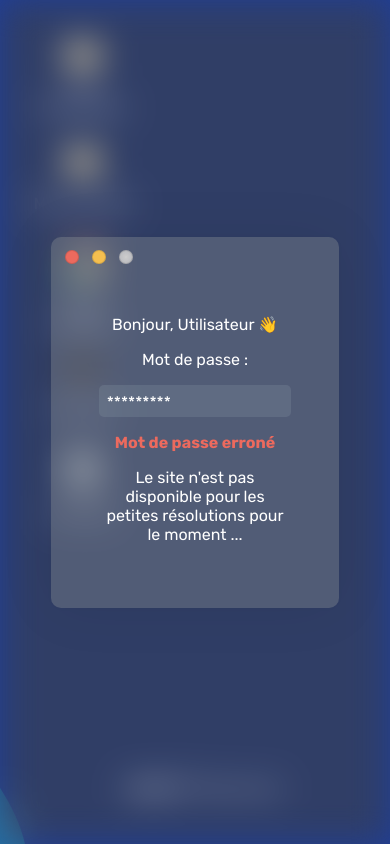
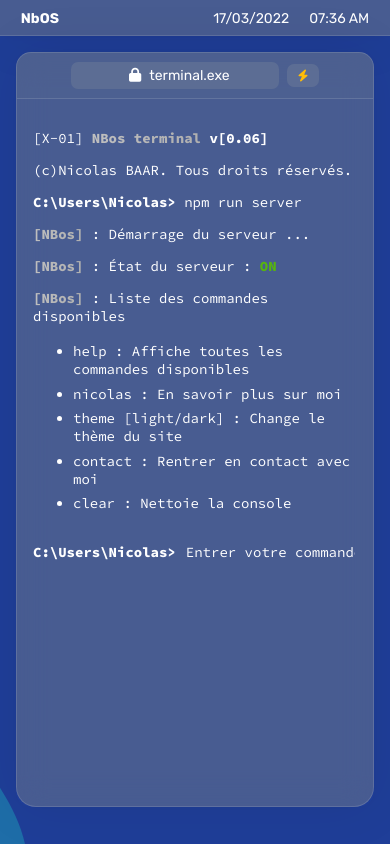
Before and after one commit to NicolasMB3/NicolasBAAR_1P_09012022, a website: page index.html in a window 390 px wide. Drawn offline with nearby package versions, Linux system fonts and the light colour scheme.

Commit message:
First update about responsive :tada:

```diff
--- a/assets/sass/main.scss
+++ b/assets/sass/main.scss
@@ -64,7 +64,7 @@ body {
 .grid-icons {
    padding: 2rem 0 0 2rem;
    width: 100%;
-   height: 100%;
+   height: 85vh;
 }
 
 .icons {
@@ -121,12 +121,31 @@ a {
    color: #57B40F;
 }
 
+.colorNbos {
+   font-weight: bold;
+   background: #bfbfbf; /* fallback for old browsers */
+   background: -webkit-linear-gradient(to right, #bfbfbf, #afafaf); /* Chrome 10-25, Safari 5.1-6 */
+   background: linear-gradient(to right, #bfbfbf, #afafaf); /* W3C, IE 10+/ Edge, Firefox 16+, Chrome 26+, Opera 12+, Safari 7+ */
+   -webkit-background-clip: text;
+   background-clip: text;
+   color: transparent;
+}
+
 #header-request {
    @include step1( 6px, white );
    border-radius: 5px;
-   margin: 1.5rem 2rem 0.5rem 2rem;
+   margin: 1rem 2rem 0.5rem 2rem;
    padding: 1rem;
-   width: 40%;
+   width: auto;
+   position: relative;
+   p {
+      text-align: center;
+   }
+   .custom-side-right {
+      position: absolute;
+      right: 20px;
+      top: 10px;
+   }
 }
 
 .fa-file-contract, .fa-signature, .fa-building, .fa-mobile-screen-button, .fa-paper-plane, .fa-discord {
@@ -213,101 +232,55 @@ main {
    height: 92vh;
 }
 
-//
-// Link (and contact text) with random sentences(?)
-//
-footer {
-   display: flex;
-   flex-direction: column;
-   align-items: center;
-   margin-left: 1rem;
-   font-size: 14px;
-   @include text;
-   p {
-      margin-top: 3px;
+@media (max-width: 576px) {
+   ul#list-header > li {
+      &:nth-child(2) {
+         display: none;
+      }
+      &:nth-child(3) {
+         display: none;
+      }
    }
-   i {
-      margin-left: 0.3rem;
+   #title-right ul > li {
+      &:nth-child(1) {
+         display: none;
+      }
+      &:nth-child(2) {
+         display: none;
+      }
+   }
+   main {
+      height: auto;
+   }
+   body {
+      height: 100%;
+   }
+   #container-contact, #container-file, #notification-area {
+      display: none;
+   }
+   .absolute {
+      position: relative;
+   }
+   .container {
+      margin: 1rem;
+      .terminal  {
+         width: auto;
+         height: 80vh;
+      }
+   }
+   .grid-icons {
+      display: none;
+   }
+   .container .terminal-header {
+      justify-content: center;
+      .button-management {
+         display: none;
+      }
+      .button-switch {
+         margin-right: 0;
+      }
+      .research-bar {
+         width: 13rem;
+      }
    }
 }
-
-#notAllowed {
-   @include text;
-   position: absolute;
-   visibility: hidden;
-   z-index: 100;
-   width: 100%;
-   min-height: 100vh;
-   display: flex;
-   flex-direction: column;
-   justify-content: center;
-   align-items: center;
-   text-align: center;
-   backdrop-filter: blur(18px) saturate(45%);
-   -webkit-backdrop-filter: blur(18px) saturate(45%);
-   #notAllowed-center {
-      @include box-gradiant;
-      padding: 3rem;
-      border-radius: 10px;
-      background-color: var(--lightTerminalBodyBackground);
-      .fa-xmark {
-         position: relative;
-         top: -35px;
-         right: -120px;
-      }
-   }
-   #input-wrongPassword {
-      display: flex;
-      margin-left: auto;
-      margin-right: auto;
-      text-align: center;
-      height: 2rem;
-      width: 100%;
-      background-color: var(--lightTerminalBar);
-      border-radius: 5px;
-      p {
-         margin: auto 0;
-         padding: 2.5% 0 0 4%;
-         color: var(--lightText);
-      }
-   }
-   #message-text {
-      text-align: center;
-      width: 12rem;
-   }
-}
-.button-management-notAllowed {
-   display: flex;
-   position: relative;
-   top: -35px;
-   left: -40px;
-   .circle-red {
-      @include button-management;
-      background: #EC6A5E;
-      &:hover {
-         background: #973c34;
-      }
-   }
-   .circle-orange {
-      @include button-management;
-      background: #F5BF4F;
-   }
-   .circle-grey {
-      @include button-management;
-      background: radial-gradient(125% 125% at 50% 50%, #CECDCD 0%, rgba(215, 215, 215, 0.6) 100%);
-   }
-}
-
-@media (max-width: 992px) {
-   * {
-      overflow-y: hidden;
-   }
-
-   #notAllowed {
-      visibility: visible;
-   }
-
-   .container, header {
-      display: none;
-   }
-}
--- a/assets/sass/utils/_mixin.scss
+++ b/assets/sass/utils/_mixin.scss
@@ -46,5 +46,5 @@
 }
 
 @mixin step1($width, $color) {
-   box-shadow: var(--lightBackground) 0px 0px 0px 2px inset, var(--lightBackground) 10px -10px 0px -3px, rgba(30, 193, 27, 0.55) 10px -10px, var(--lightBackground) 20px -20px 0px -3px, rgb(255, 217, 19, 0.55) 20px -20px;
+   box-shadow: var(--lightBackground) 0px 0px 0px 2px inset, var(--lightBackground) 10px -10px 0px -3px, rgba(78, 78, 78, 0.5) 10px -10px;
 }
--- a/assets/scripts/index.js
+++ b/assets/scripts/index.js
@@ -1,6 +1,4 @@
-// Version
 version(0.06);
-// Version
 const textTerminal = document.getElementById('terminal-text');
 let inputValue = document.querySelector('#command');
 
@@ -8,11 +6,12 @@ const commands = {
    nicolas: `Développeur web full-stack. Mordu d informatique, j’ai appris à programmer dès mon plus jeune âge dans divers langages informatiques comme JavaScript, PHP ...
       Polyvalent, je maîtrise les différentes étapes techniques de la création d un site web ; de la compréhension des besoins utilisateurs, à la conception des
       maquettes jusqu'au développement front-end et back-end.`,
-   contact: `Vous pouvez être en contact avec moi envoyant un e-mail à nicolasbaar@outlook.fr ou en cliquant sur le dossier 'Me contacter' à gauche de l'écran.`,
+   contact: `Pour me contacter => nicolasbaar@outlook.fr ou en cliquant sur le dossier 'Me contacter' à gauche de l'écran.`,
    clearbin: `La corbeille a été vidée.`,
    alreadytheme: `Le thème est déjà `,
    theme: `Le thème a correctement été changé.`,
-   unknow: `Merci d'écrire une commande (liste disponible avec la commande help)`
+   unknow: `Merci d'écrire une commande (liste disponible avec la commande help)`,
+   errorTheme: `Merci de spécifier un thème [dark/light]`
 };
 
 //
@@ -94,7 +93,7 @@ function newInput() {
 //
 function writeAnwser(text) {
    const newDiv = document.createElement('div');
-   const newContent = document.createTextNode(`C\\ > : ` + text);
+   const newContent = document.createTextNode(`C:\\ > : ` + text);
    newDiv.append(newContent);
    textTerminal.appendChild(newDiv);
    inputValue.disabled = true;
@@ -112,7 +111,8 @@ function pressKey() {
             inputToText();
             textTerminal.innerHTML += `
                <div id="header-request">
-                  <p>C\\ > : Voici les commandes disponibles :</p>
+                  <span class="custom-side-right">- X</span>
+                  <p>****** Commandes disponibles ******</p>
                   <ul id="commands-help">
                      <li>help : Affiche toutes les commandes disponibles</li>
                      <li>nicolas : En savoir plus sur moi</li>
@@ -169,6 +169,11 @@ function pressKey() {
                writeAnwser(commands.theme);
                newInput();
             }
+            break;
+         case 'theme':
+            inputToText();
+            writeAnwser(commands.errorTheme);
+            newInput();
             break;
          default:
             inputToText();
--- a/index.html
+++ b/index.html
@@ -8,7 +8,6 @@
    <link rel="stylesheet" href="https://cdnjs.cloudflare.com/ajax/libs/font-awesome/6.0.0/css/all.min.css" integrity="sha512-9usAa10IRO0HhonpyAIVpjrylPvoDwiPUiKdWk5t3PyolY1cOd4DSE0Ga+ri4AuTroPR5aQvXU9xC6qOPnzFeg==" crossorigin="anonymous" referrerpolicy="no-referrer" />
    <title class="version">CMD \> Nicolas BAAR </title>
    <link rel="icon" href="assets/images/favicon.png" />
-   <!-- Scripts initialize -->
    <script src="https://cdn.jsdelivr.net/npm/interactjs/dist/interact.min.js" defer></script>
    <script src="https://cdn.jsdelivr.net/npm/@emailjs/browser@3/dist/email.min.js"></script>
    <script>
@@ -20,22 +19,6 @@
 </head>
 <body class="scroller">
    <div id="notification-area">
-   </div>
-   <div id="notAllowed">
-      <div id="notAllowed-center" class="drag">
-         <div class="button-management-notAllowed">
-            <div class="circle-red"></div>
-            <div class="circle-orange"></div>
-            <div class="circle-grey"></div>
-         </div>
-         <p>Bonjour, Utilisateur 👋</p>
-         <p>Mot de passe :</p>
-         <div id="input-wrongPassword">
-            <p>*********</p>
-         </div>
-         <p><span class="text--warning">Mot de passe erroné</span></p>
-         <p id="message-text">Le site n'est pas disponible pour les petites résolutions pour le moment ...</p>
-      </div>
    </div>
    <header id="header-section">
       <div id="title-left">
@@ -103,12 +86,12 @@
          </div>
          <div class="resize-drag terminal">
             <div id="terminal-text" class="scroller">
-               <p>[X-01] NBos terminal <span class="text--bold version"><!-- [version 0.01] --></span></p>
+               <p>[X-01] <span class="colorNbos">NBos terminal</span> <span class="text--bold version"><!-- [version 0.01] --></span></p>
                <p>(c)Nicolas BAAR. Tous droits réservés.</p>
                <p><span class="text--bold">C:\Users\Nicolas></span> npm run server</p>
-               <p>[NBos] : Démarrage du serveur ...</p>
-               <p>[NBos] : État du serveur : <span class="text--green text--bold">ON</span></p>
-               <p>[NBos] : Liste des commandes disponibles</p>
+               <p><span class="colorNbos">[NBos]</span> : Démarrage du serveur ...</p>
+               <p><span class="colorNbos">[NBos]</span> : État du serveur : <span class="text--green text--bold">ON</span></p>
+               <p><span class="colorNbos">[NBos]</span> : Liste des commandes disponibles</p>
                <ul id="commands-help">
                   <li>help : Affiche toutes les commandes disponibles</li>
                   <li>nicolas : En savoir plus sur moi</li>
@@ -205,8 +188,5 @@
          </div>
       </div>
    </main>
-   <footer>
-      <p><span class="text--bold version"><!-- [version 0.01] --></span><a href="https://github.com/NicolasMB3/NicolasBAAR_1P_09012022" target="_blank"><i class="fa-solid fa-code"></i> Code source</a></p>
-   </footer>
 </body>
 </html>
```
Also changed, not shown: assets/css/style.css, 1 other file.
